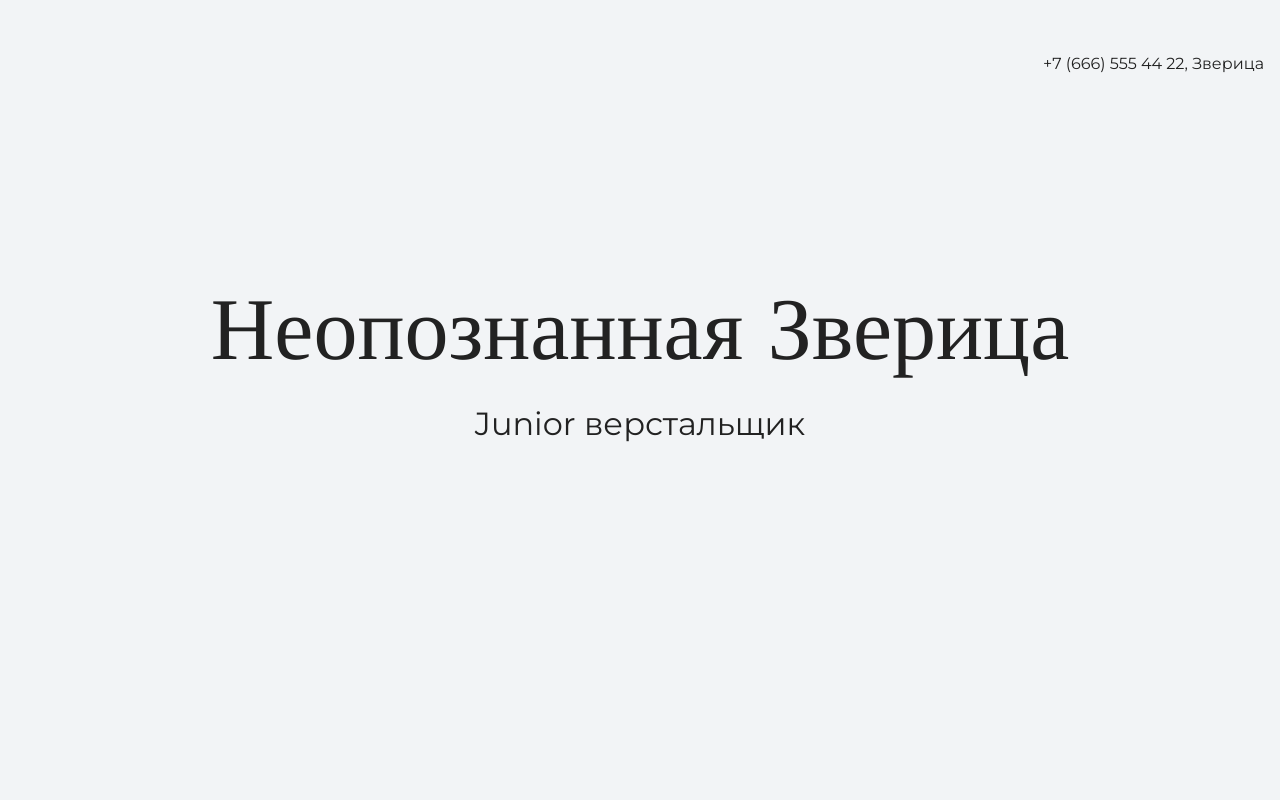
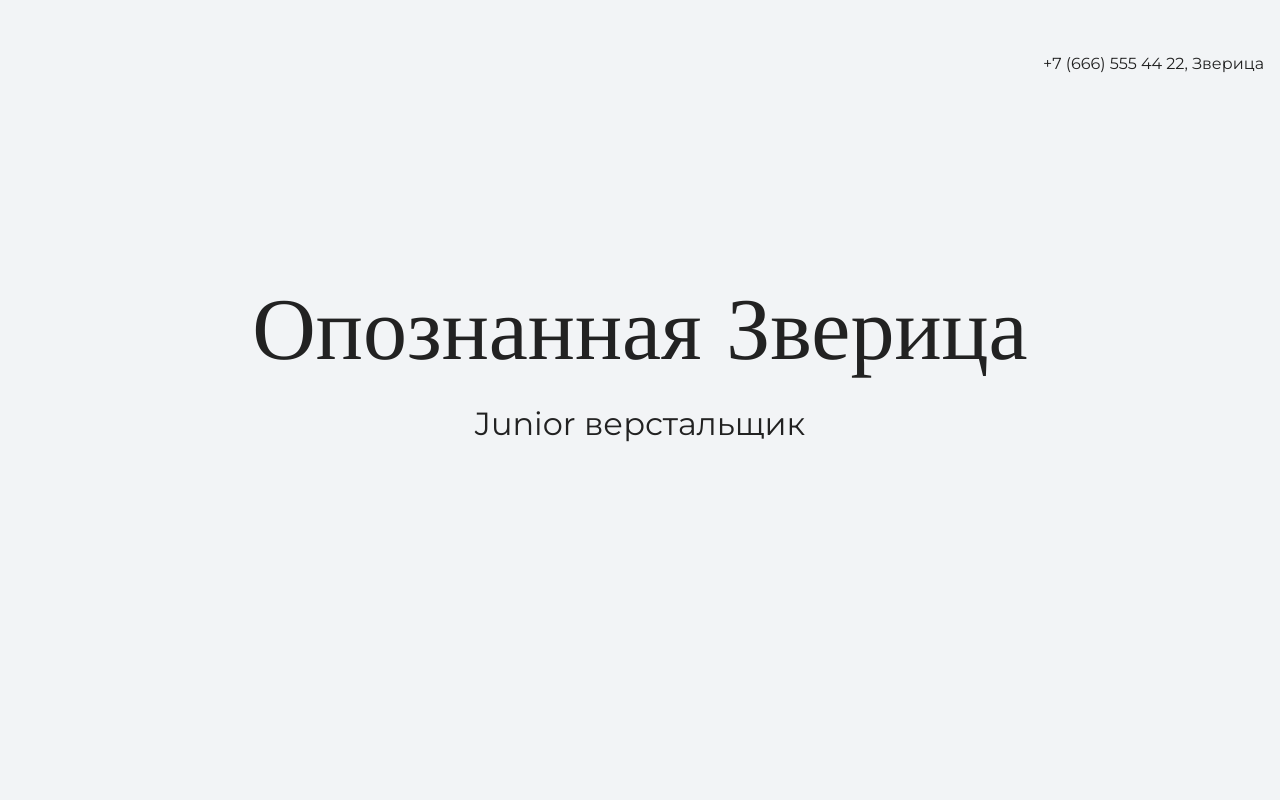
Before and after one commit to zverica/my-site, a plain HTML site: page index.html in a window 1280 px wide. Shown: the top 800 px of the page. Drawn offline with nearby package versions, Linux system fonts and the light colour scheme.

Commit message:
меняет текст на главной странице

```diff
--- a/index.html
+++ b/index.html
@@ -16,7 +16,7 @@
 
     <section class="hero-image">
 		<div class="container">
-			<h1 class="heading">Неопознанная Зверица</h1>
+			<h1 class="heading">Опознанная Зверица</h1>
 			<p>Junior верстальщик</p>
 		</div>
     </section>
```
